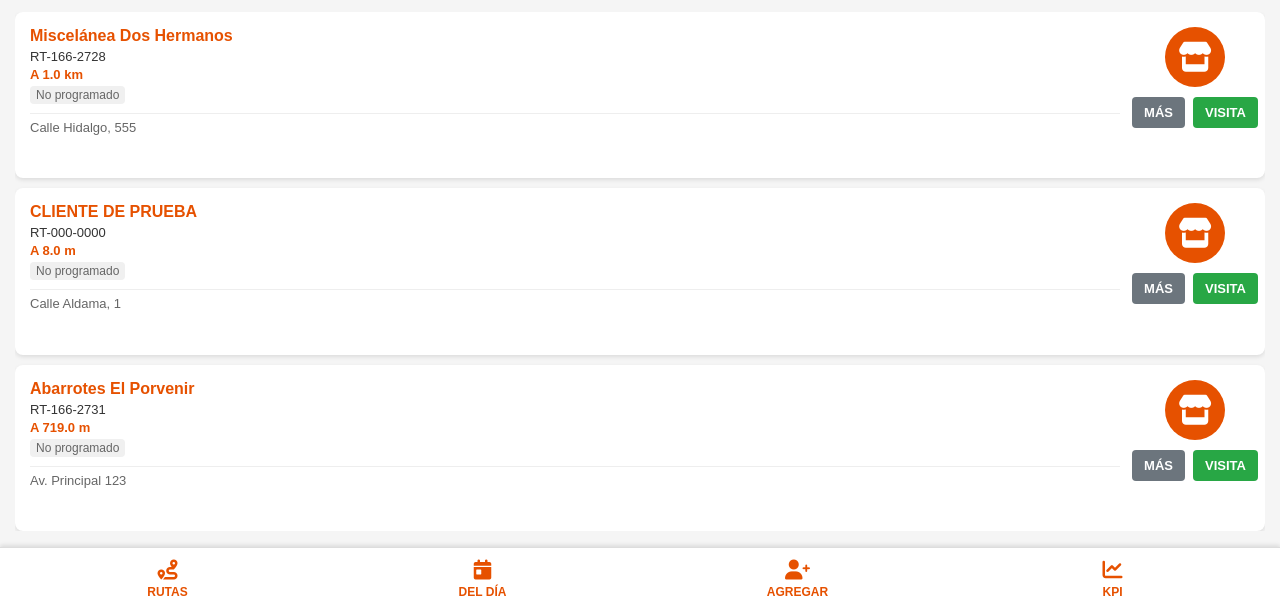
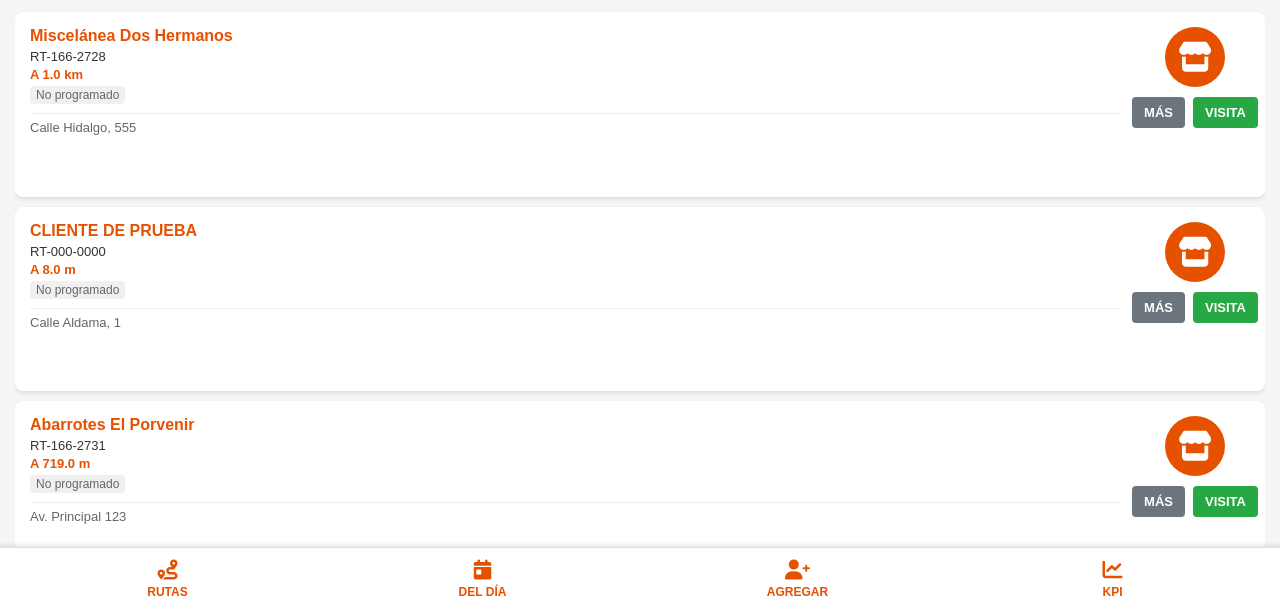
Before and after one commit to ndfkxjsns/VENTACHAY, a plain HTML site: page CLIENTESBTN.html in a window 1280 px wide. Shown: the part 189-800 px from the top of the page. Drawn offline with Linux system fonts and the light colour scheme.

Commit message:
CLIENTESBTN.html

```diff
--- a/CLIENTESBTN.html
+++ b/CLIENTESBTN.html
@@ -23,7 +23,6 @@
     .main-content {
       padding: 15px;
       padding-top: 60px;
-      padding-bottom: 80px;
       height: 100vh;
       display: flex;
       flex-direction: column;
@@ -76,6 +75,7 @@
       gap: 10px;
       flex-grow: 1;
       overflow: hidden;
+      height: calc(100vh - 195px); /* Ajustamos para evitar recorte de los clientes */
     }
 
     .client-item {
@@ -85,13 +85,13 @@
       box-shadow: 0 2px 4px rgba(0,0,0,0.1);
       display: flex;
       flex-direction: column;
-      height: 190px; /* Ajustado para contener todo */
+      height: calc(100% / 3 - 10px); /* Aseguramos que cada cliente ocupe un tercio de la altura */
       position: relative;
     }
 
     .client-info {
       flex: 1;
-      margin-right: 130px; /* Espacio para la sección derecha */
+      margin-right: 130px;
     }
 
     .client-name {
@@ -352,4 +352,4 @@
   </div>
 
 </body>
-</html>
+        </html>
```
